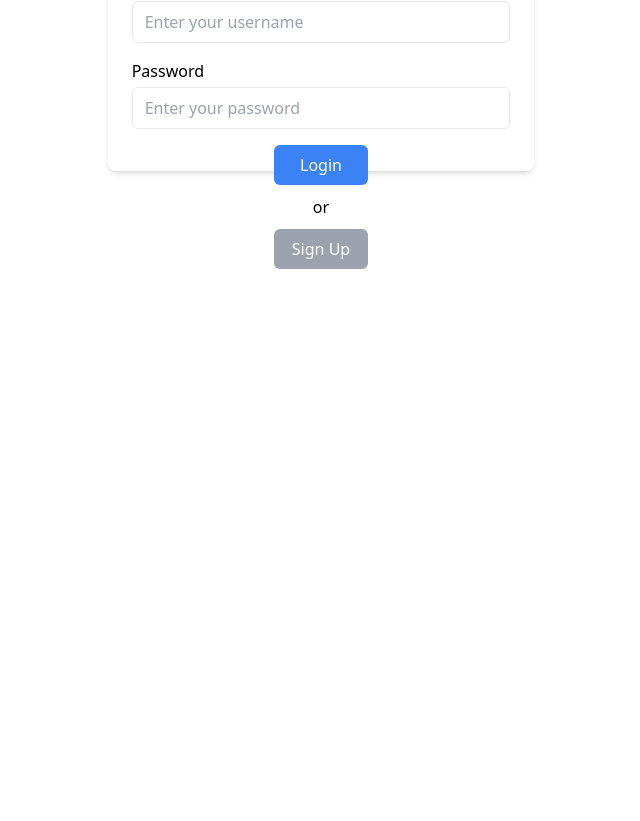
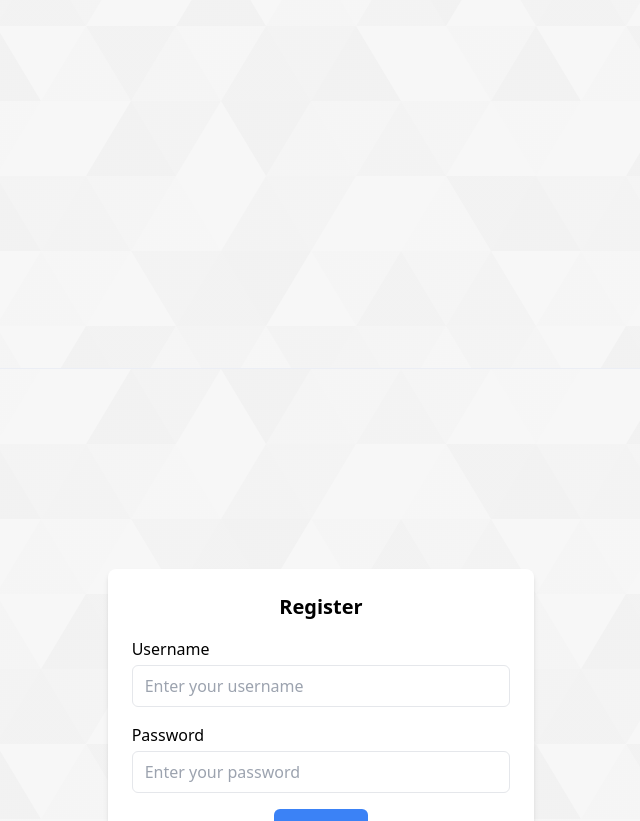
Before and after one commit to hakanakkuss/stock-app-vue, a Vue app: page / in a window 1280 px wide. Shown: the part 1159-1980 px from the top of the page, without its empty margins (319-959 px from the left). Before the commit the page ends 1633 px from the top, so only its background shows below. Built offline with nearby package versions, Linux system fonts and the light colour scheme.

Commit message:
moved register page to home-page component

```diff
--- a/src/App.vue
+++ b/src/App.vue
@@ -25,11 +25,11 @@ export default {
 };
 </script>
 
-<!--<style>-->
-<!--/*.contentBg {*/-->
-<!--/*  background: linear-gradient(to right, rgba(245, 245, 245, .8), rgba(245, 245, 245, .8)), url(src/assets/common-bg.svg);*/-->
-<!--/*  height: 100vh;*/-->
-<!--/*  min-height: 73rem;*/-->
-<!--/*  position: relative;*/-->
-<!--//}-->
-<!--</style>-->
+<style>
+.contentBg {
+  background: linear-gradient(to right, rgba(245, 245, 245, .8), rgba(245, 245, 245, .8)), url(../src/assets/common-bg.svg);
+  height: 100vh;
+  min-height: 73rem;
+  position: relative;
+}
+</style>
--- a/src/components/gold-detail.vue
+++ b/src/components/gold-detail.vue
@@ -4,12 +4,9 @@
   </div>
 </template>
 
-<script setup>
-
-import {onMounted} from "vue";
-
-  onMounted (() =>  {
-    // TradingView Widget'ını yükleme
+<script>
+export default {
+  mounted() {
     const script = document.createElement('script');
     script.type = 'text/javascript';
     script.src = 'https://s3.tradingview.com/external-embedding/embed-widget-advanced-chart.js';
@@ -28,8 +25,7 @@ import {onMounted} from "vue";
         "calendar": true,
       }
     `;
-    // Widget container'a script'i ekleme
     this.$el.querySelector('.tradingview-widget-container__widget').appendChild(script);
   },
-  );
+};
 </script>
--- a/src/components/home-page.vue
+++ b/src/components/home-page.vue
@@ -37,38 +37,14 @@
       <el-table-column prop="time" label="Time" width="200" align="center"/>
     </el-table>
   </div>
-  <div id="login" class="contentBg mb-9">
-    <div class="flex items-center justify-center h-screen">
-      <div class="w-1/3 h-1/3 mx-auto p-6 bg-white rounded-lg shadow-md hover:border-b-gray-300">
-        <div class="text-center mb-4">
-          <h2 class="text-xl font-semibold">Register</h2>
-        </div>
-        <div>
-          <form @submit.prevent="login">
-            <div class="mb-4">
-              <label for="username" class="block mb-1">Username</label>
-              <input type="text" id="username" v-model="username" class="w-full px-3 py-2 border rounded-md" placeholder="Enter your username" required>
-            </div>
-            <div class="mb-4">
-              <label for="password" class="block mb-1">Password</label>
-              <input type="password" id="password" v-model="password" class="w-full px-3 py-2 border rounded-md" placeholder="Enter your password" required>
-            </div>
-            <div class="flex flex-col items-center">
-              <button type="submit" class="w-1/4 py-2 bg-blue-500 text-white rounded-md hover:bg-blue-600">Login</button>
-              <span class="flex items-center justify-center mt-2.5">or</span>
-              <button class="flex items-center justify-center mt-2.5 w-1/4 py-2 bg-gray-400 text-white rounded-md hover:bg-gray-500">Sign Up</button>
-            </div>
-          </form>
-        </div>
-      </div>
-    </div>
-  </div>
+<register-page/>
 </template>
 
 <script setup>
 import axios from 'axios';
 import { ref, computed, onMounted } from 'vue';
 import {useStore} from "vuex";
+import RegisterPage from "@/components/register-page.vue";
 
 const favoritesArray = ref([]);
 const stocks = ref([]);
--- a/src/components/register-page.vue
+++ b/src/components/register-page.vue
@@ -1,5 +1,32 @@
 <template>
-  <span>
-    Register Page
-  </span>
+<div id="login" class="contentBg mb-9">
+<div class="flex items-center justify-center h-screen">
+  <div class="w-1/3 h-1/2 mx-auto p-6 bg-white rounded-lg shadow-md hover:border-b-gray-300">
+    <div class="text-center mb-4">
+      <h2 class="text-xl font-semibold">Register</h2>
+    </div>
+    <div>
+      <form @submit.prevent="login">
+        <div class="mb-4">
+          <label for="username" class="block mb-1">Username</label>
+          <input type="text" id="username" v-model="username" class="w-full px-3 py-2 border rounded-md" placeholder="Enter your username" required>
+        </div>
+        <div class="mb-4">
+          <label for="password" class="block mb-1">Password</label>
+          <input type="password" id="password" v-model="password" class="w-full px-3 py-2 border rounded-md" placeholder="Enter your password" required>
+        </div>
+        <div class="flex flex-col items-center mt-4">
+          <button type="submit" class="w-1/4 py-2 bg-blue-500 text-white rounded-md hover:bg-blue-600">Login</button>
+          <span class="flex items-center justify-center mt-2.5">or</span>
+          <button class="flex items-center justify-center mt-2.5 w-1/4 py-2 bg-gray-400 text-white rounded-md hover:bg-gray-500">Sign Up</button>
+        </div>
+      </form>
+    </div>
+  </div>
+</div>
+</div>
 </template>
+
+
+<script setup>
+</script>
```
